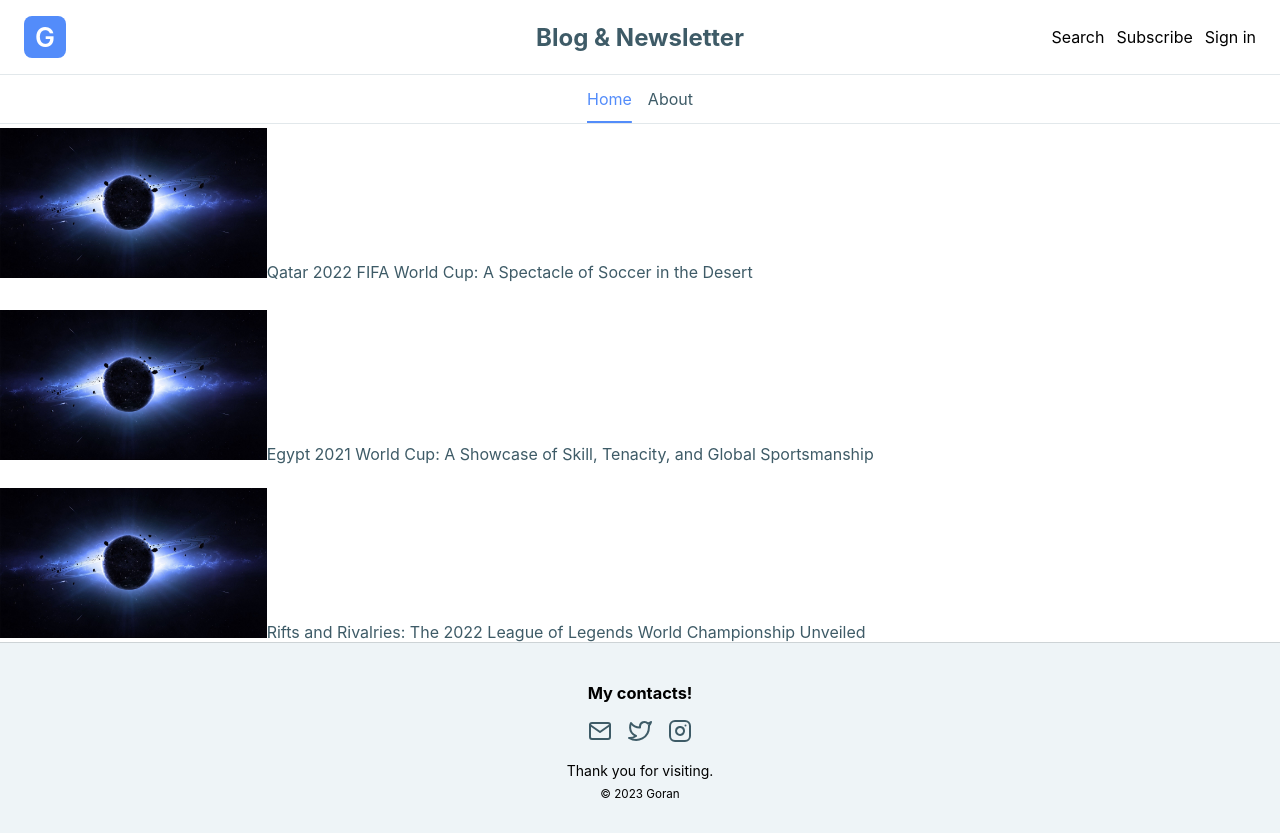
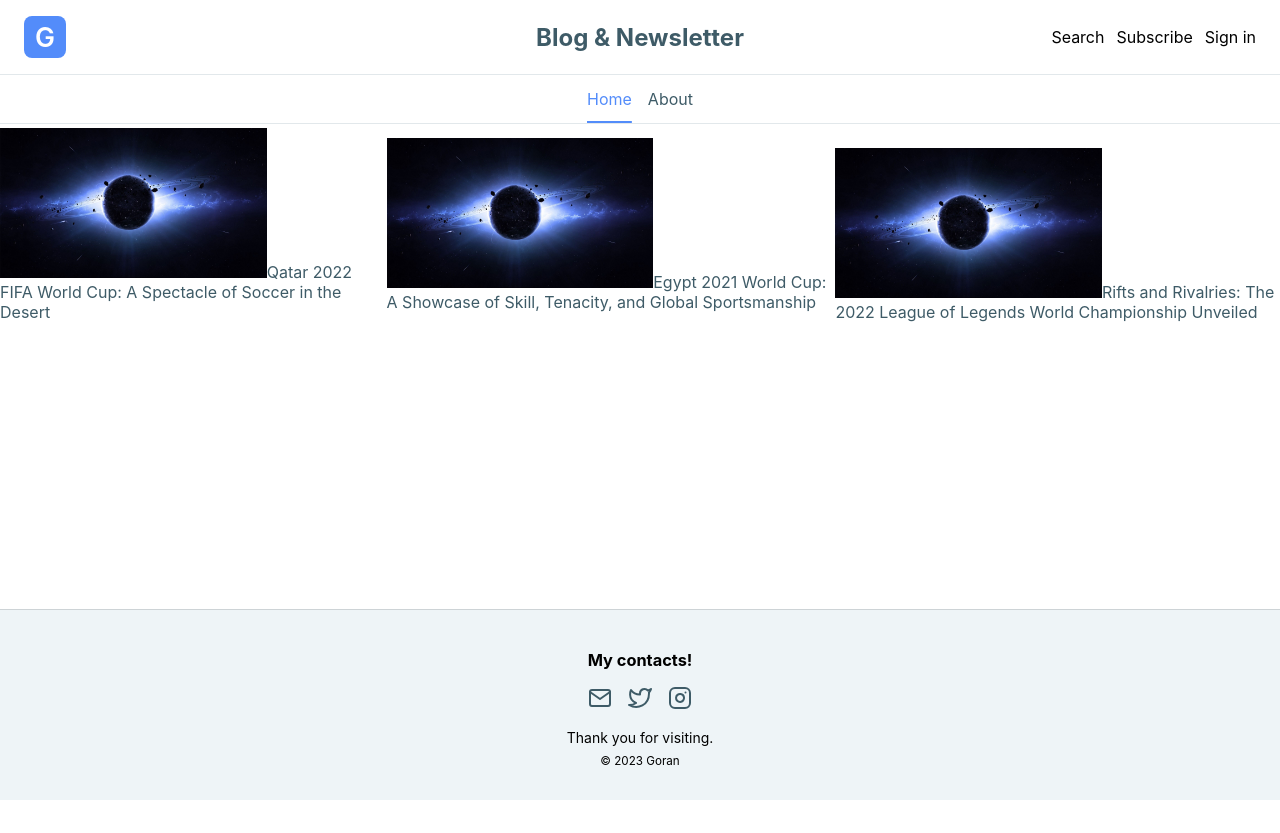
Before and after one commit to ggoran8/blog, a React (Create React App) app: page / in a window 1280 px wide. After the commit the page ends 800 px from the top, so only its background shows below. Built offline with nearby package versions, Linux system fonts and the light colour scheme.

Commit message:
blog - changes

```diff
--- /dev/null
+++ b/src/pages/frontpage/FrontPage.module.css
@@ -0,0 +1,22 @@
+.mainPage {
+	display: flex;
+	justify-content: center;
+	align-items: center;
+	flex: 1;
+}
+
+.firstSection {
+	flex-grow: 2;
+}
+
+.secondSection {
+	flex-grow: 1;
+}
+
+.thirdSection {
+	flex-grow: 1;
+}
+
+.main {
+	flex: 1;
+}
--- a/src/pages/home/Home.jsx
+++ b/src/pages/frontpage/Home.jsx
@@ -2,32 +2,33 @@ import React from 'react';
 import Layout from '../../fragments/Layout';
 import { Link } from 'react-router-dom';
 import space from '../../components/assets/pictures/space.jpg';
+import styles from './FrontPage.module.css';
 
 const MainPage = () => {
 	return (
 		<Layout>
-			<main>
-				<section>
+			<div className={styles.mainPage}>
+				<section className={styles.firstSection}>
 					<Link to='/footballworldcup'>
 						<img src={space} alt='a' />
 						Qatar 2022 FIFA World Cup: A Spectacle of Soccer in the Desert
 					</Link>
 				</section>
-				<section>
+				<section className={styles.secondSection}>
 					<Link to='/handballworldcup'>
 						<img src={space} alt='a' />
 						Egypt 2021 World Cup: A Showcase of Skill, Tenacity, and Global
 						Sportsmanship
 					</Link>
 				</section>
-				<article>
+				<article className={styles.thirdSection}>
 					<Link to='/lolworlds'>
 						<img src={space} alt='a' />
 						Rifts and Rivalries: The 2022 League of Legends World Championship
 						Unveiled
 					</Link>
 				</article>
-			</main>
+			</div>
 		</Layout>
 	);
 };
--- a/src/pages/index.js
+++ b/src/pages/index.js
@@ -1,5 +1,5 @@
-export { default as Home } from './home/Home';
+export { default as Home } from './frontpage/Home';
 export { default as FootballWorldCup } from './content/FootballWorldCup';
 export { default as HandballWorldCup } from './content/HandballWorldCup';
 export { default as LoLWorlds } from './content/LoLWorlds';
-export { default as About } from './home/About';
+export { default as About } from './frontpage/About';
```
Also changed, not shown: src/pages/frontpage/About.jsx (renamed from src/pages/home/About.jsx).
